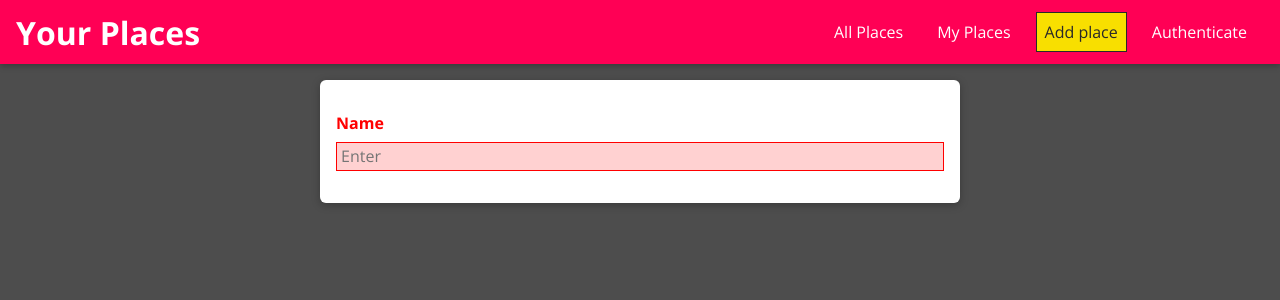
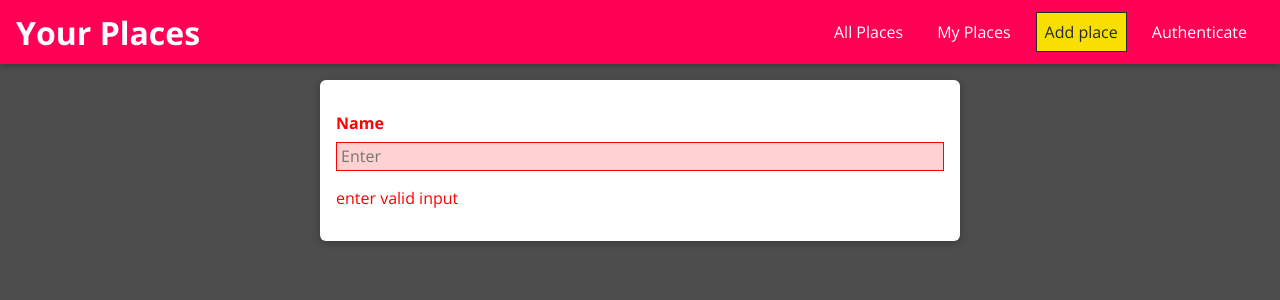
Before and after one commit to yashjsalian23/mernProject, a React (Create React App) app in the folder react-frontend-01-starting-setup/: page /places/new in a window 1280 px wide. Shown: the top 300 px of the page. Built offline with nearby package versions, Linux system fonts and the light colour scheme.

Commit message:
intial commit

```diff
--- a/react-frontend-01-starting-setup/src/places/pages/newPlace.js
+++ b/react-frontend-01-starting-setup/src/places/pages/newPlace.js
@@ -4,7 +4,7 @@ import './newPlace.css';
 
 const newPlace =(props) =>{
     return <div className="place-form">
-        <Input element="input" type="text" label="Name" placeholder="Enter" />
+        <Input element="input" type="text" label="Name" placeholder="Enter" validators={[]} errorText="enter valid input"/>
     </div>
 }
 
--- a/react-frontend-01-starting-setup/src/shared/components/FormElements/Input/Input.js
+++ b/react-frontend-01-starting-setup/src/shared/components/FormElements/Input/Input.js
@@ -24,12 +24,13 @@ const Input = props => {
     }
 
     const element = props.element === "input" ?
-    (<input id={props.id} type={props.type} placeholder={props.placeholder} value={inputState.value}/>) :
-    (<textarea id={props.id} rows={props.rows || 4} value={inputState.value} />);
+    (<input id={props.id} type={props.type} placeholder={props.placeholder}  onChange={changeHandler} value={inputState.value}/>) :
+    (<textarea id={props.id} rows={props.rows || 4}  onChange={changeHandler} value={inputState.value} />);
 
     return (<div className={`form-control ${!inputState.isValid && 'form-control--invalid'}`}>
         <label htmlFor={props.id} >{props.label}</label>
         {element}
+        {!inputState.isValid && <p>{props.errorText}</p>}
     </div>);
 };
 
```
